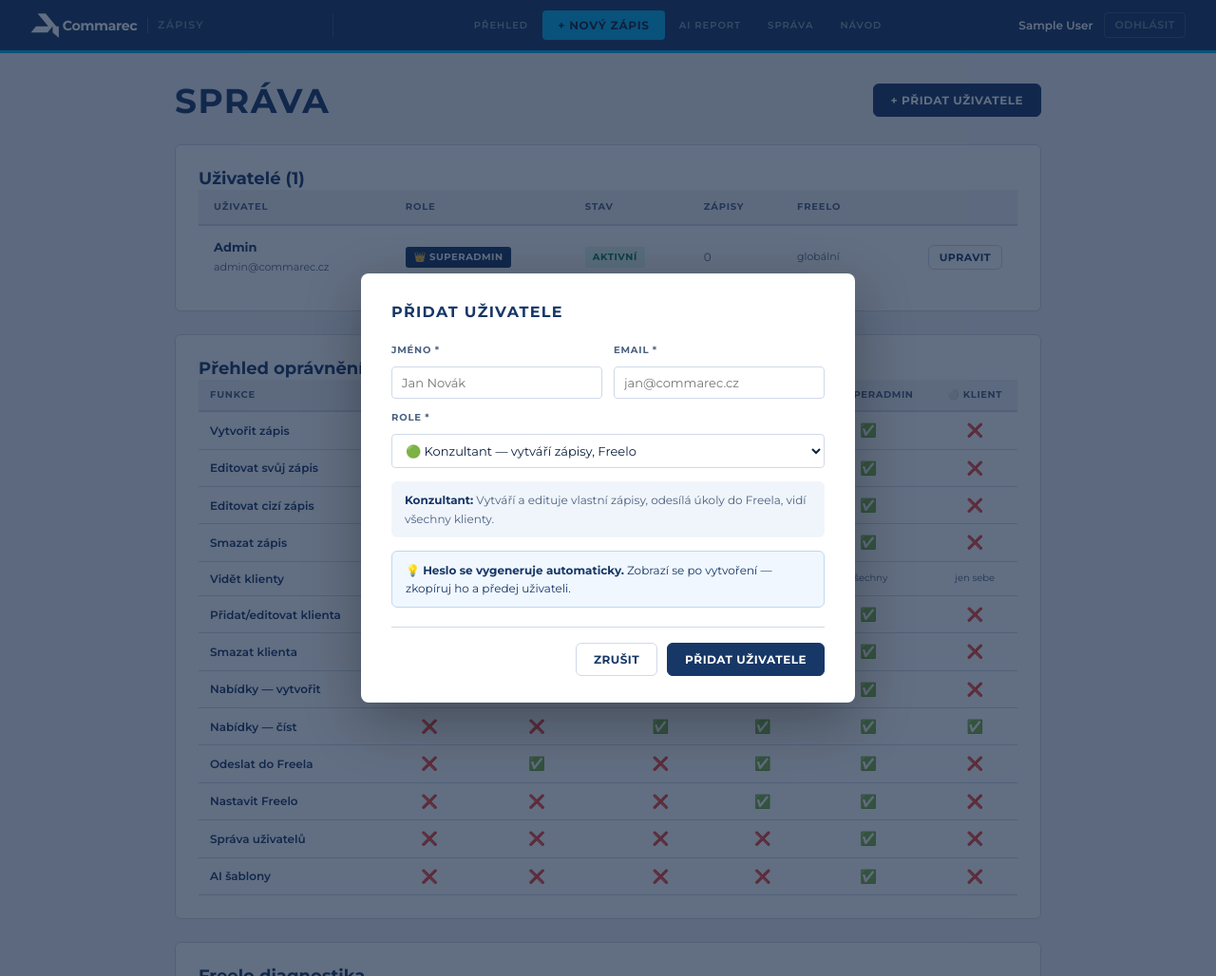
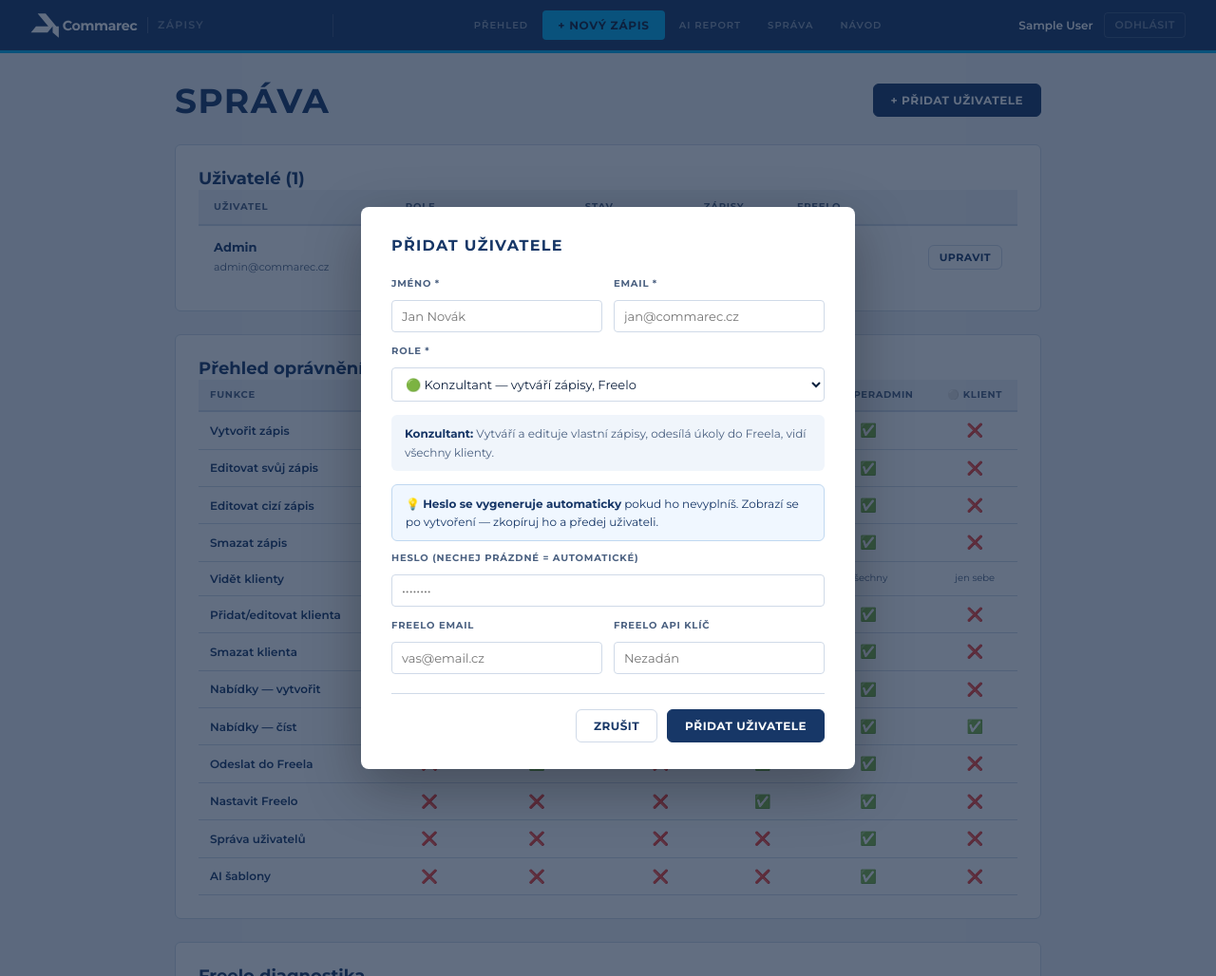
Before and after one commit to CommarecMK/apollopro_v01, a Flask app: page /admin in a window 1280 px wide, after a click on "+ PŘIDAT UŽIVATELE". Shown: the whole page at 95% size. Run offline with Flask 3, Linux system fonts and the light colour scheme; the visitor is signed in with stand-in values (Sample User, id 1); parts of the project's set-up code (start-up, migrations or seed data) failed here and were passed over.

Commit message:
Add files via upload

```diff
--- a/app/routes/admin.py
+++ b/app/routes/admin.py
@@ -43,16 +43,35 @@ def pridat_uzivatele():
         session["admin_flash"] = f"Email {email} už existuje."
         return redirect(url_for("admin_bp.admin"))
 
-    import random
-    words = ["Sklad", "Logistika", "Picking", "Trasa", "Expres", "Projekt", "Audit"]
-    password = random.choice(words) + str(random.randint(10,99)) + random.choice(words) + "!"
+    # Heslo — použij zadané nebo vygeneruj automaticky
+    custom_password = request.form.get("password", "").strip()
+    if custom_password:
+        password = custom_password
+        password_display = "(zadáno ručně)"
+    else:
+        import random
+        words = ["Sklad", "Logistika", "Picking", "Trasa", "Expres", "Projekt", "Audit"]
+        password = random.choice(words) + str(random.randint(10,99)) + random.choice(words) + "!"
+        password_display = password
 
     u = User(email=email, name=name, role=role, is_admin=is_admin,
              klient_id=klient_id if role == "klient" else None,
              password_hash=generate_password_hash(password))
+
+    # Freelo — ulož pokud vyplněno
+    freelo_email = request.form.get("freelo_email", "").strip()
+    freelo_api_key = request.form.get("freelo_api_key", "").strip()
+    if freelo_email:
+        u.freelo_email = freelo_email
+    if freelo_api_key:
+        u.freelo_api_key = freelo_api_key
+
     db.session.add(u)
     db.session.commit()
-    session["admin_flash"] = f"Uživatel {name} vytvořen. Heslo: {password}"
+    if custom_password:
+        session["admin_flash"] = f"Uživatel {name} vytvořen s vlastním heslem."
+    else:
+        session["admin_flash"] = f"Uživatel {name} vytvořen. Heslo: {password_display}"
     return redirect(url_for("admin_bp.admin"))
 
 @bp.route("/admin/upravit-uzivatele/<int:user_id>", methods=["POST"])
--- a/app/routes/main.py
+++ b/app/routes/main.py
@@ -92,7 +92,7 @@ def home():
 @bp.route("/")
 def index():
     if "user_id" in session:
-        return redirect(url_for("main.prehled"))
+        return redirect(url_for("main.home"))
     return redirect(url_for("main.login"))
 
 @bp.route("/login", methods=["GET", "POST"])
@@ -107,7 +107,7 @@ def login():
             session["user_name"] = user.name
             session["is_admin"]  = user.is_admin
             session["user_role"] = user.role
-            return redirect(url_for("main.dashboard"))
+            return redirect(url_for("main.home"))
         error = "Nespravny e-mail nebo heslo."
     return render_template("login.html", error=error)
 
--- a/templates/admin.html
+++ b/templates/admin.html
@@ -250,7 +250,21 @@
         <strong>Konzultant:</strong> Vytváří a edituje vlastní zápisy, odesílá úkoly do Freela, vidí všechny klienty.
       </div>
       <div style="background:#f0f7ff;border:1px solid #c0d8f0;border-radius:6px;padding:10px 14px;margin-bottom:4px;font-size:12px;color:#173767;">
-        💡 <strong>Heslo se vygeneruje automaticky.</strong> Zobrazí se po vytvoření — zkopíruj ho a předej uživateli.
+        💡 <strong>Heslo se vygeneruje automaticky</strong> pokud ho nevyplníš. Zobrazí se po vytvoření — zkopíruj ho a předej uživateli.
+      </div>
+      <div class="form-grid" style="margin-top:10px;">
+        <div class="form-field full">
+          <label>Heslo (nechej prázdné = automatické)</label>
+          <input type="password" name="password" placeholder="••••••••" autocomplete="new-password">
+        </div>
+        <div class="form-field">
+          <label>Freelo email</label>
+          <input type="email" name="freelo_email" placeholder="vas@email.cz" autocomplete="off">
+        </div>
+        <div class="form-field">
+          <label>Freelo API klíč</label>
+          <input type="password" name="freelo_api_key" placeholder="Nezadán" autocomplete="new-password">
+        </div>
       </div>
       <div class="modal-foot">
         <button type="button" onclick="document.getElementById('modal-pridat').classList.remove('open')" class="btn btn-secondary">Zrušit</button>
```
Also changed, not shown: templates/detail.html (+37 -18 lines).
